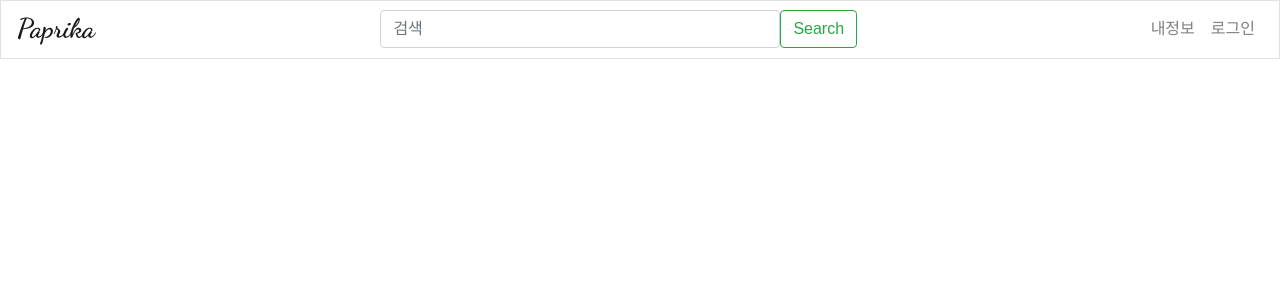
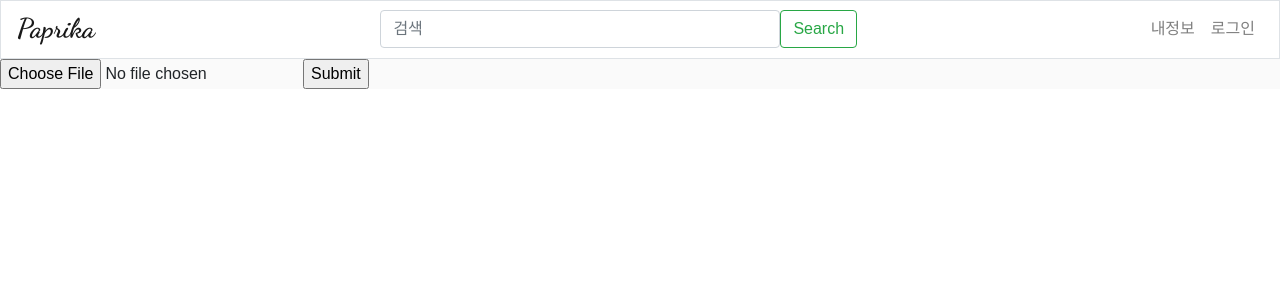
Before and after one commit to seolhs04/snsApp_Client, a React (Create React App) app: page /test in a window 1280 px wide. Shown: the top 300 px of the page. Built offline with nearby package versions, Linux system fonts and the light colour scheme; a web font is replaced by a local one.

Commit message:
06 Commit 사진업로드 테스트 완료

```diff
--- a/src/App.js
+++ b/src/App.js
@@ -9,6 +9,7 @@ import CreateForm from './Components/CreateForm';
 import Main from './Components/Main';
 import UpdateForm from './Components/UpdateForm';
 import Delete from './Components/Delete';
+import Test from './Components/Test';
 
 function App() {
   let [post,postChange] = useState()
@@ -38,6 +39,10 @@ function App() {
         <Delete></Delete>
       </Route>
 
+      <Route path={`/test`}>
+        <Test></Test>
+      </Route>
+
     </div>
   );
 }
--- /dev/null
+++ b/src/Components/Test.js
@@ -0,0 +1,34 @@
+/* eslint-disable */
+
+import React, { useState } from 'react';
+import '../App.css';
+import { Form, Card } from 'react-bootstrap';
+import axios from 'axios';
+import { Link } from 'react-router-dom';
+
+function Test(){
+    const [img, setImage] = useState(null);
+
+    return (
+        <form encType='multipart/form-data' onSubmit={(e)=>{
+            e.preventDefault();
+            const formData = new FormData();
+            formData.append('file', img)
+            axios.post('/create_process', formData)
+            .then(()=>{
+                console.log('이미지 업로드 완료')
+            })
+            .catch((err)=>{
+                console.log(err)
+            })
+        }}>
+            <input name='photo' type='file' accept='image/*' onChange={(e)=>{
+                setImage(e.target.files[0]);
+            }}/>
+            <input type='submit'/>
+        </form>
+    );
+}
+
+
+export default Test;
```
